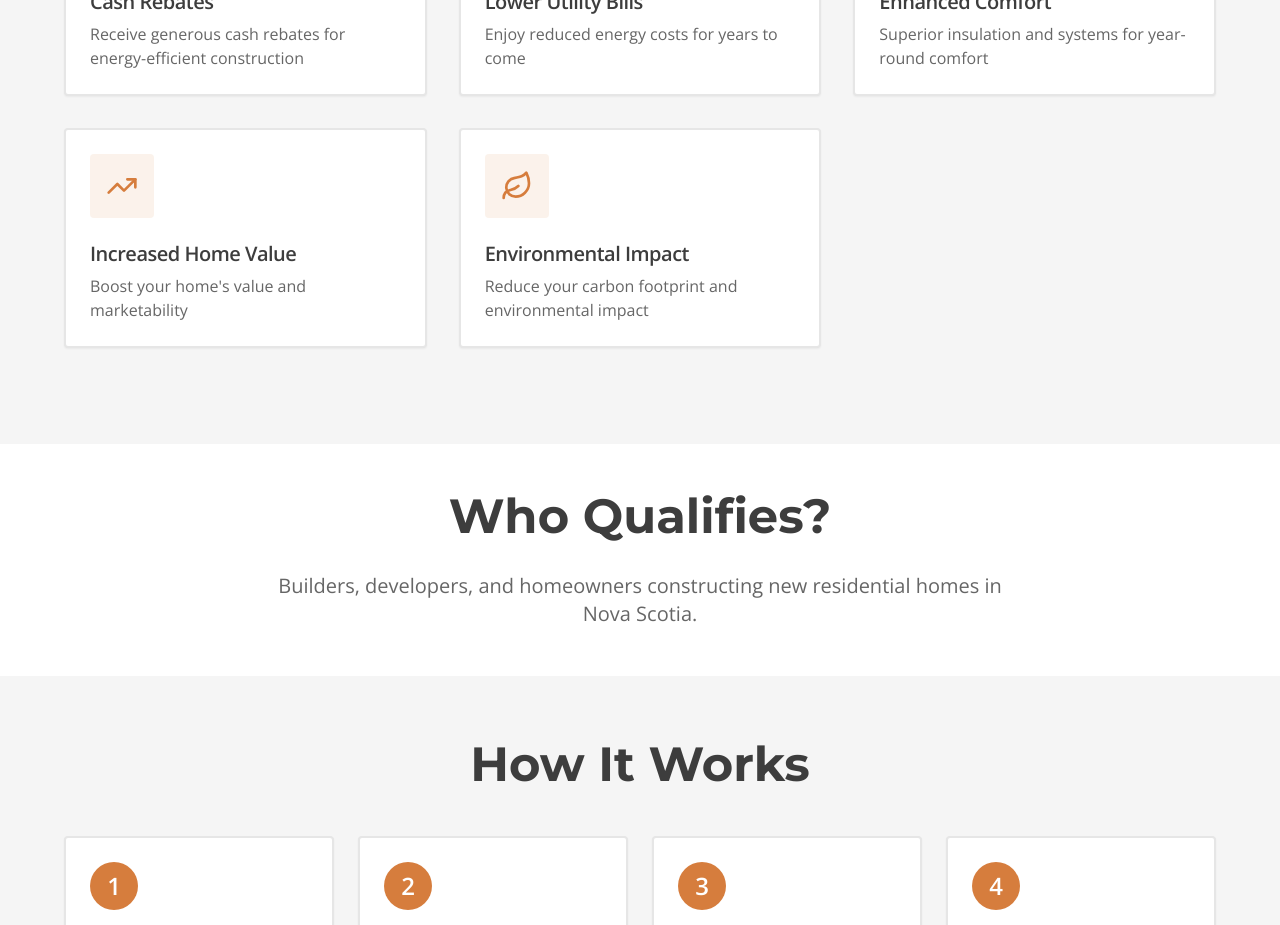
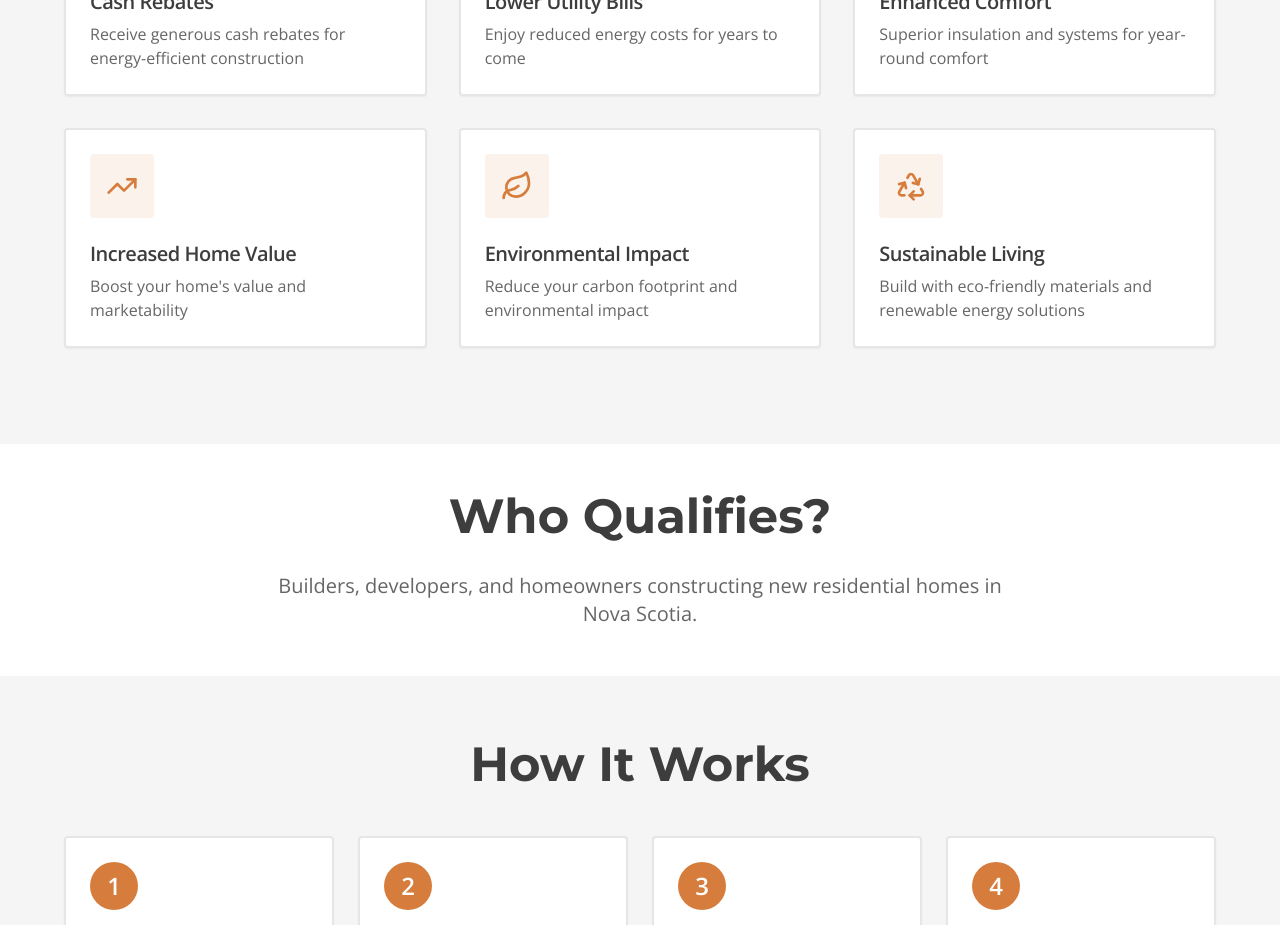
Before and after one commit to MattBegley224/vision-to-bricks, a React (Vite) app: page /rebates in a window 1280 px wide. Shown: the part 1040-1965 px from the top of the page. Built offline with nearby package versions, Linux system fonts and the light colour scheme; the HTML template or start-up script is replaced by a standard one.

Commit message:
Add sustainability benefit card

```diff
--- a/src/pages/Rebates.tsx
+++ b/src/pages/Rebates.tsx
@@ -1,4 +1,4 @@
-import { DollarSign, TrendingDown, Thermometer, TrendingUp, Leaf, CheckCircle } from "lucide-react";
+import { DollarSign, TrendingDown, Thermometer, TrendingUp, Leaf, CheckCircle, Recycle } from "lucide-react";
 import { Button } from "@/components/ui/button";
 import { Card, CardHeader, CardTitle, CardContent } from "@/components/ui/card";
 import Navigation from "@/components/Navigation";
@@ -29,6 +29,11 @@ const benefits = [
     icon: Leaf,
     title: "Environmental Impact",
     description: "Reduce your carbon footprint and environmental impact",
+  },
+  {
+    icon: Recycle,
+    title: "Sustainable Living",
+    description: "Build with eco-friendly materials and renewable energy solutions",
   },
 ];
 
```
